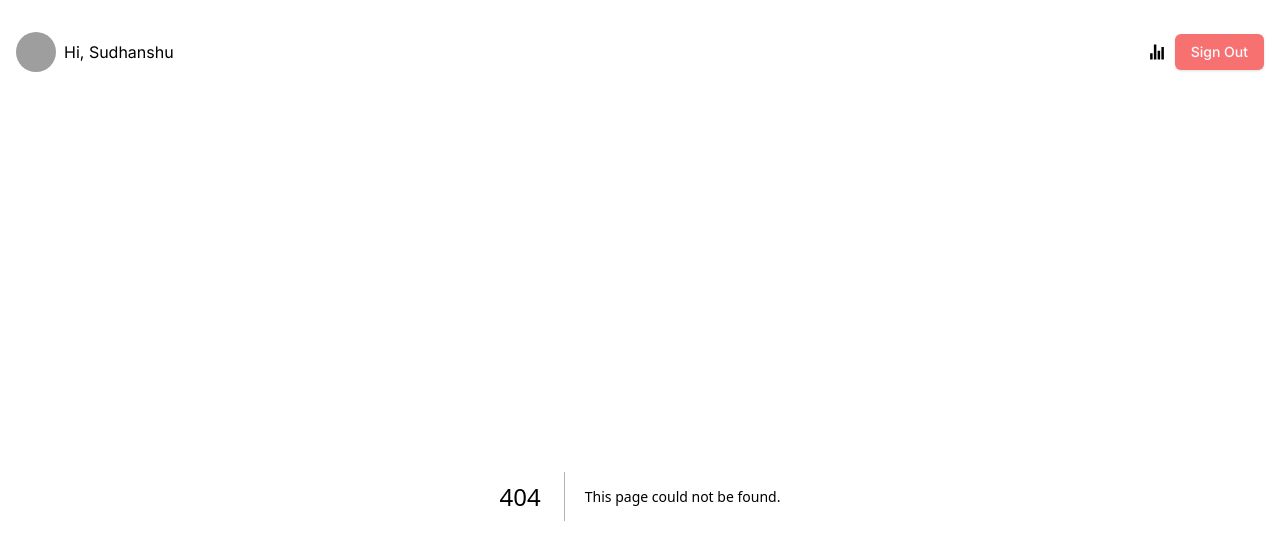
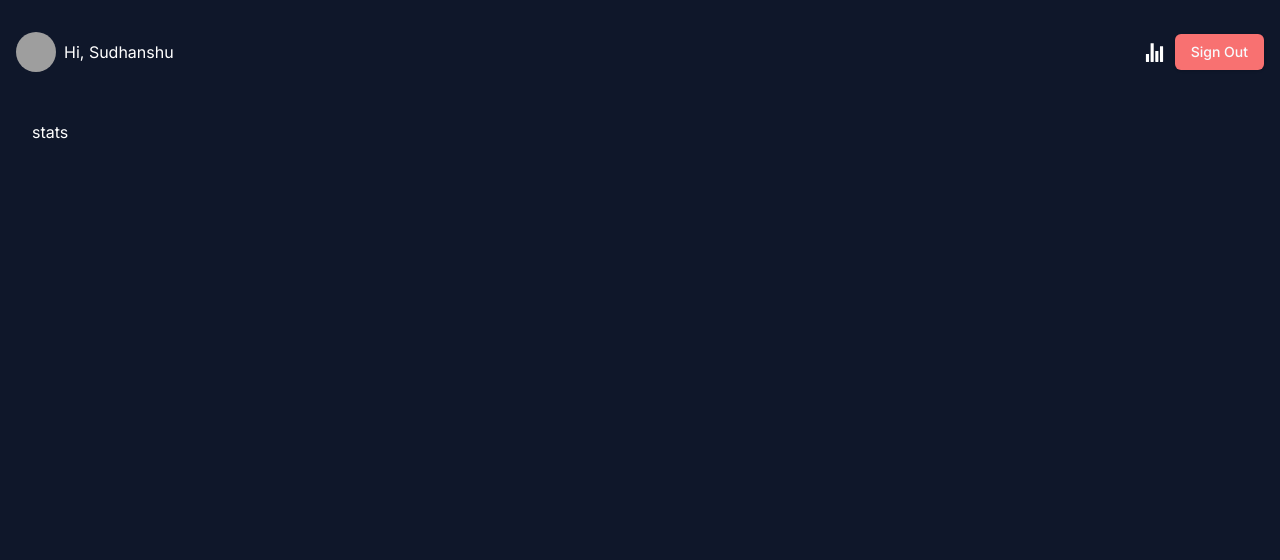
Before and after one commit to SudhanshuShrivastava04/FinZen, a Next.js app: page /stats in a window 1280 px wide. Before the commit this address had no page. Shown: the top 560 px of the page. Built offline with nearby package versions, Linux system fonts and the light colour scheme; grey boxes are pictures that could not be loaded.

Commit message:
Page routing

```diff
--- a/app/layout.jsx
+++ b/app/layout.jsx
@@ -1,6 +1,6 @@
 import { Inter } from "next/font/google";
 import "./globals.css";
-import Navbar from "@/components/NavBar";
+import Navbar from "@/components/Navbar";
 
 const inter = Inter({ subsets: ["latin"] });
 
@@ -9,7 +9,7 @@ export const metadata = {
   description: "Generated by create next app",
 };
 
-export default function RootLayout({ children }) {
+export default function layout({ children }) {
   return (
     <html lang="en">
       <body className={inter.className}>
--- /dev/null
+++ b/app/stats/page.tsx
@@ -0,0 +1,10 @@
+
+export default function Home() {
+  return (
+    <main>
+      <div className="max-w-7xl mx-auto py-6 px-4">
+        stats
+      </div>
+    </main>
+  );
+}
--- a/components/NavBar.jsx
+++ b/components/NavBar.jsx
@@ -60,7 +60,9 @@ export function DesktopNav() {
         <div>Hi, Sudhanshu</div>
       </div>
       <nav className="flex items-center gap-2">
-        <IoIosStats size={20} />
+        <Link href="/stats" className="">
+          <IoIosStats size={25} className="hover:scale-125 transition-all duration-200" />
+        </Link>
         <SignOutButton />
       </nav>
     </header>
--- a/package.json
+++ b/package.json
@@ -26,6 +26,7 @@
     "tailwindcss-animate": "^1.0.7"
   },
   "devDependencies": {
+    "@types/react": "18.2.67",
     "autoprefixer": "^10.4.18",
     "eslint": "8.57.0",
     "eslint-config-next": "14.1.4",
```
Also changed, not shown: tsconfig.json (added, +34 -0 lines), 1 other file (tests, documents, lock files or other folders).
